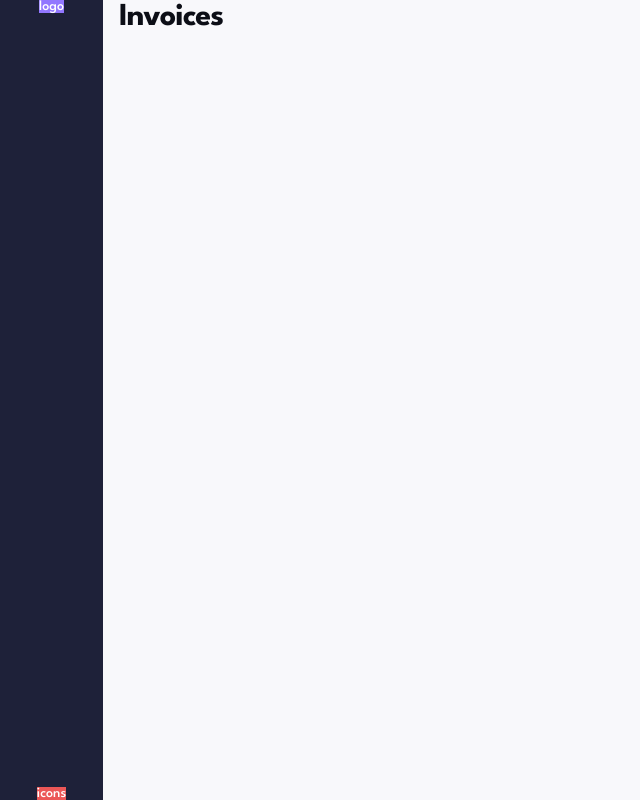
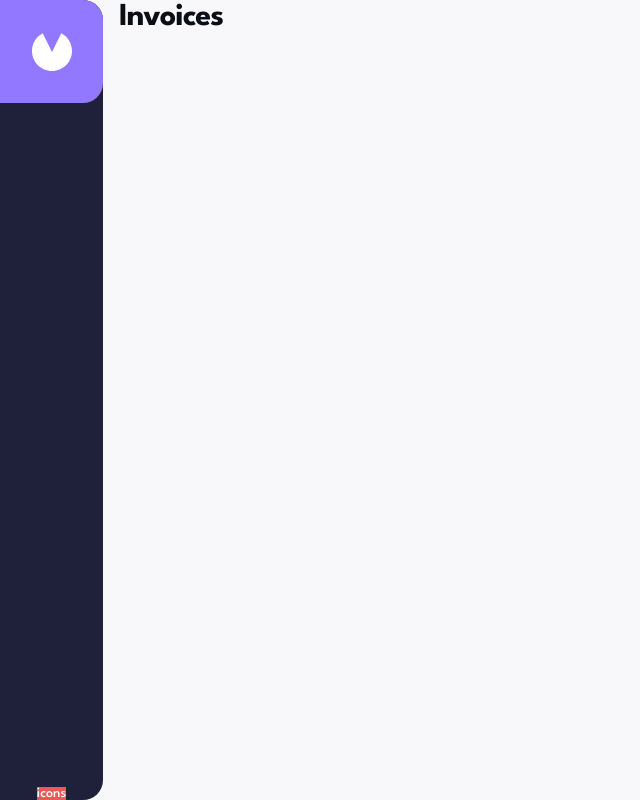
Before and after one commit to rparias/invoice-app-ts-next, a Next.js app: page / in a window 1280 px wide. Shown: the whole page, without its empty margins (0-640 px from the left). Built offline with nearby package versions, Linux system fonts and the light colour scheme.

Commit message:
adds navbar to layout and show on each page except design system

```diff
--- a/components/Navbar/navbar.scss
+++ b/components/Navbar/navbar.scss
@@ -1,7 +1,7 @@
 @import 'globals/index';
 
 .navbar {
-	height: 100%;
+	height: 72px;
 	width: 100%;
 	background-color: $black-grey;
 	display: flex;
@@ -9,13 +9,32 @@
 	justify-content: space-between;
 	align-items: center;
 	color: white;
+	position: fixed;
 
 	@include md {
+		height: 80px;
+	}
+
+	@include lg {
 		flex-direction: column;
+		height: 100%;
+		width: 103px;
+		border-radius: 0 20px 20px 0;
 	}
 
 	&__logo-container {
 		background-color: $light-purple;
+		height: 100%;
+		aspect-ratio: 1/1;
+		border-radius: 0 20px 20px 0;
+		display: flex;
+		justify-content: center;
+		align-items: center;
+
+		@include lg {
+			height: unset;
+			width: 100%;
+		}
 	}
 
 	&__icons-container {
--- a/components/Navbar/navbar.tsx
+++ b/components/Navbar/navbar.tsx
@@ -1,9 +1,20 @@
+import Image from 'next/image';
+
 import './navbar.scss';
 
 export default function Navbar() {
 	return (
 		<nav className="navbar">
-			<div className="navbar__logo-container">logo</div>
+			<div className="navbar__logo-container">
+				<Image
+					className="logo"
+					src="/assets/logo.svg"
+					alt="App Logo"
+					width={40}
+					height={38}
+					priority
+				/>
+			</div>
 			<div className="navbar__icons-container">icons</div>
 		</nav>
 	);
--- a/styles/globals/_base.scss
+++ b/styles/globals/_base.scss
@@ -93,14 +93,6 @@ button {
 	height: 48px;
 }
 
-.logo {
-	filter: invert(1);
-
-	@include darkMode {
-		filter: none;
-	}
-}
-
 @include darkMode {
 	html {
 		color-scheme: dark;
--- a/templates/Layout/layout.scss
+++ b/templates/Layout/layout.scss
@@ -9,7 +9,7 @@
 		'navbar navbar'
 		'main main';
 
-	@include md {
+	@include lg {
 		grid-template-columns: 103px 1fr;
 		grid-template-rows: 100vh;
 
--- a/templates/Typography/typography.scss
+++ b/templates/Typography/typography.scss
@@ -2,11 +2,11 @@
 
 .typography {
 	&__title {
-		font-size: 16vw;
+		font-size: 12vw;
 		font-weight: bold;
 
 		@include md {
-			font-size: 8vw;
+			font-size: 6vw;
 		}
 
 		@include breakpoint(1920px) {
```
